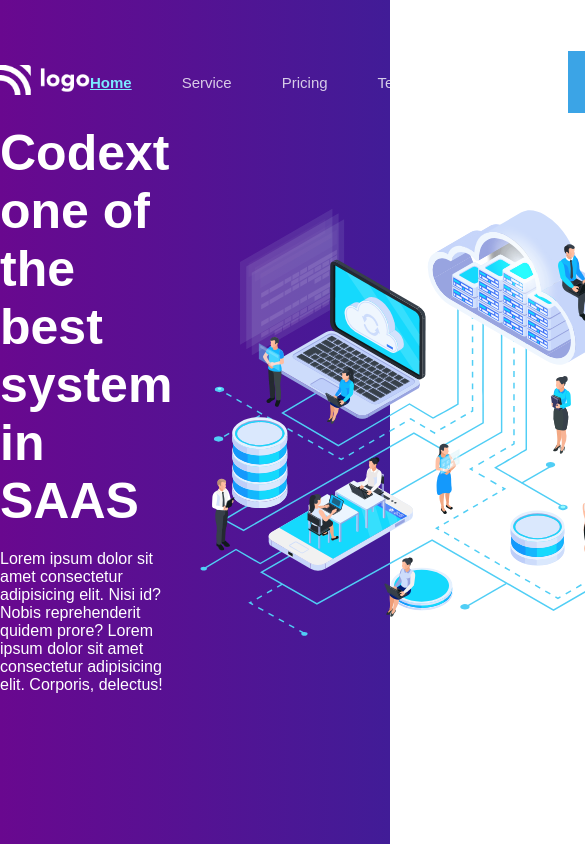
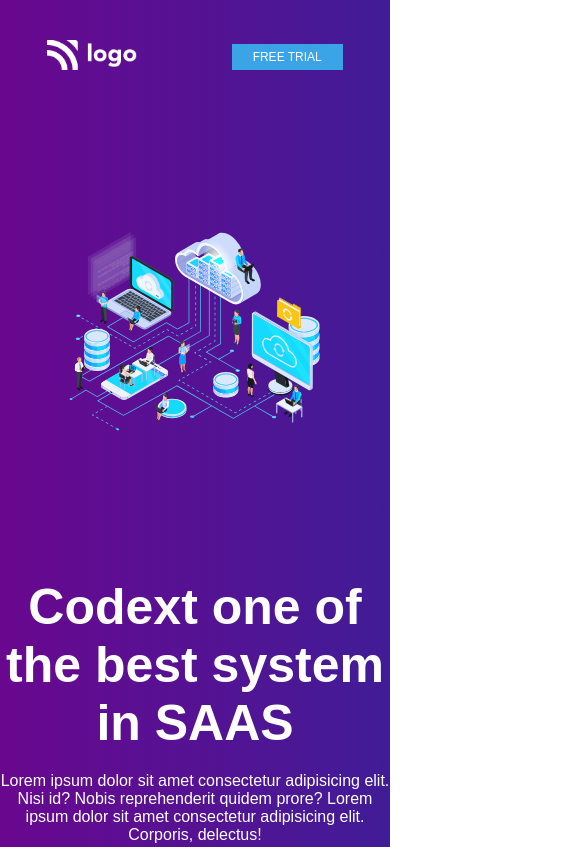
Before and after one commit to chandrakala-p/project13-SAAS-landing-page, a plain HTML site: page index.html in a window 390 px wide. Shown: the top 847 px of the page, 585 px wide, since content can reach past the window. Drawn offline with Linux system fonts and the light colour scheme.

Commit message:
made responsive

```diff
--- a/style.css
+++ b/style.css
@@ -196,3 +196,81 @@ nav a:first-child {
 .card-content:hover {
     background-color: rgba(103, 9, 180, 0.925);
 }
+
+
+
+
+@media screen and (max-width:750px) {
+    body {
+        /* overflow-x: hidden; */
+    }
+
+    * {
+        padding: 0;
+        margin: 0;
+    }
+
+    .head {
+        display: flex;
+        justify-content: space-around;
+    }
+
+    nav {
+        display: none;
+    }
+
+    .head-btn {
+        font-size: 12px;
+        padding: 5px 20px;
+    }
+
+    .head-content {
+        display: flex;
+        flex-direction: column-reverse;
+        justify-content: center;
+        align-items: center;
+        text-align: center;
+        padding-bottom: 30px;
+    }
+
+    .head-text h1 {
+        width: auto;
+    }
+
+    .front-img {
+        width: 70%;
+    }
+
+    .list h3,
+    p {
+        width: auto;
+    }
+
+    header {
+        height: max-content;
+    }
+
+    .mid-section {
+        display: flex;
+        flex-direction: column;
+        align-items: center;
+        justify-content: center;
+        text-align: center;
+
+    }
+
+    .left img {
+        width: 80%;
+    }
+
+    .cards {
+        display: flex;
+        flex-direction: column;
+        align-items: center;
+        justify-content: center;
+    }
+
+
+
+
+}
```
Also changed, not shown: 1 other file.
